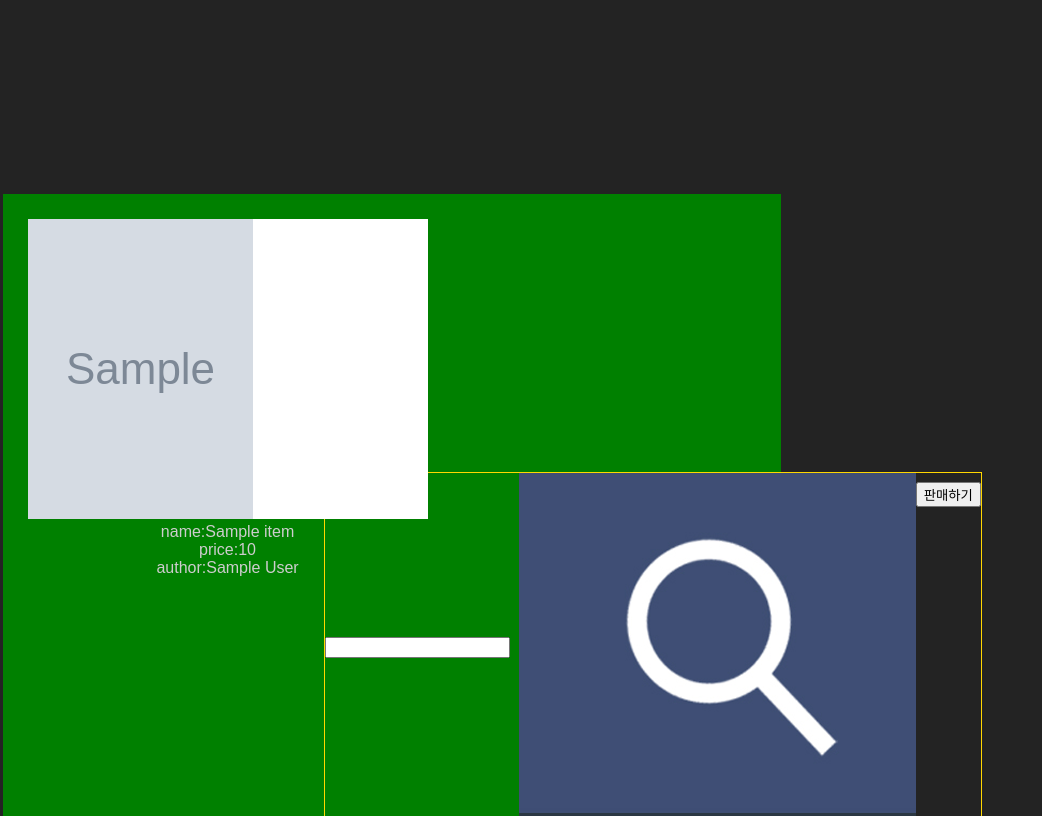
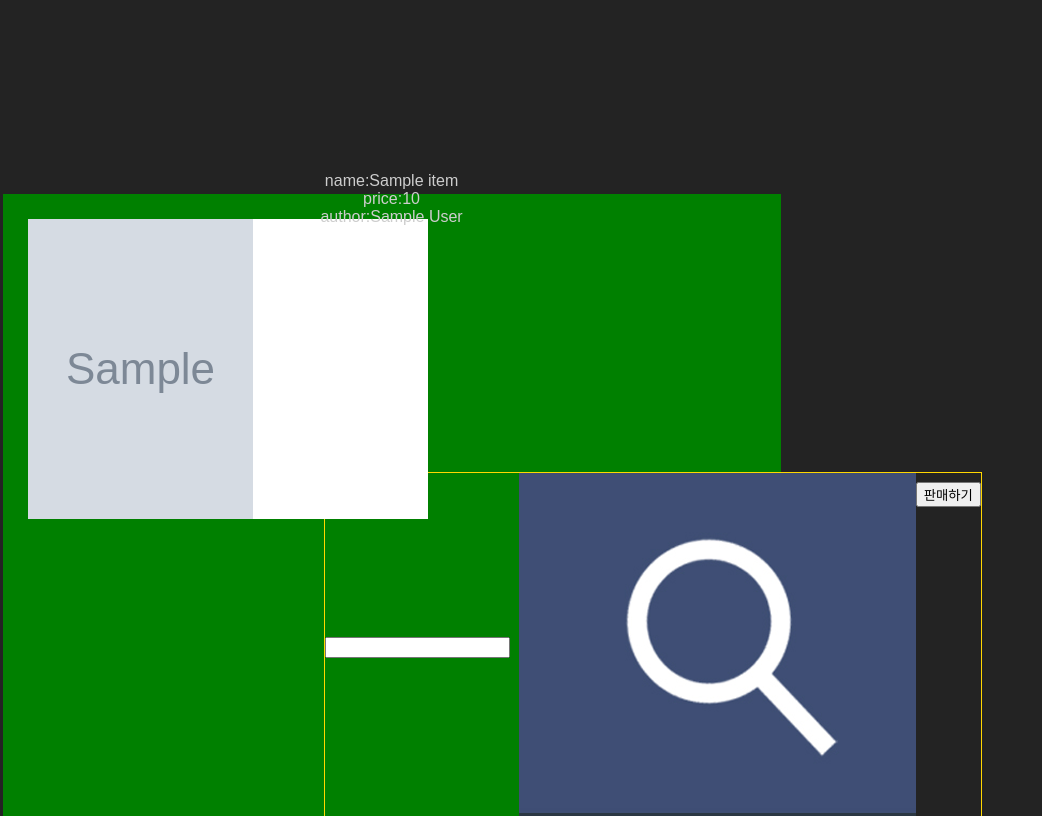
Before and after one commit to CLUG-kr/VidulgiStore_SERVER, a Flask app: template templates/main.html in a window 1280 px wide. Shown: the part 161-977 px from the top of the page, without its empty margins (0-1042 px from the left). Run offline with Flask 2, Linux system fonts and the light colour scheme; the template is opened without the code that fills it: most values are stand-ins (such as "Sample title", 1, 10 or a date in 2020); grey boxes marked "Sample" are stand-in pictures.

Commit message:
Update Item View

```diff
--- a/templates/main.html
+++ b/templates/main.html
@@ -38,17 +38,17 @@
 </div>
 
 <section style="height:1000px">
-  <div style=" position:relative;left:50%; transform:translateX(-50%);">
+  <div style="position:relative;left:50%; transform:translateX(-50%);">
       {% for item in items %}
       <div class="d_item" style="background-color: #ffffff;  width: 400px; height: 300px; margin: 20px; float: left;">
         <img style="position: relative; width: 225px;height: 300px;" src="{{item.picture }}">
-        <center>
-          <div class="d_item_info">
+        <div class="d_item_info">
+          <center style="position: absolute; top:50%; left:50%; transform: translate(-50%, -50%);">
             <div>name:{{item.name}}</div>
-            <div>price:{{ item.price}}</div>
+            <div>price:{{item.price}}</div>
             <div>author:{{item.author}}</div>
-          </div>
-        </center>
+          </center>
+        </div>
       </div>
     {% endfor %}
   </div>
```
